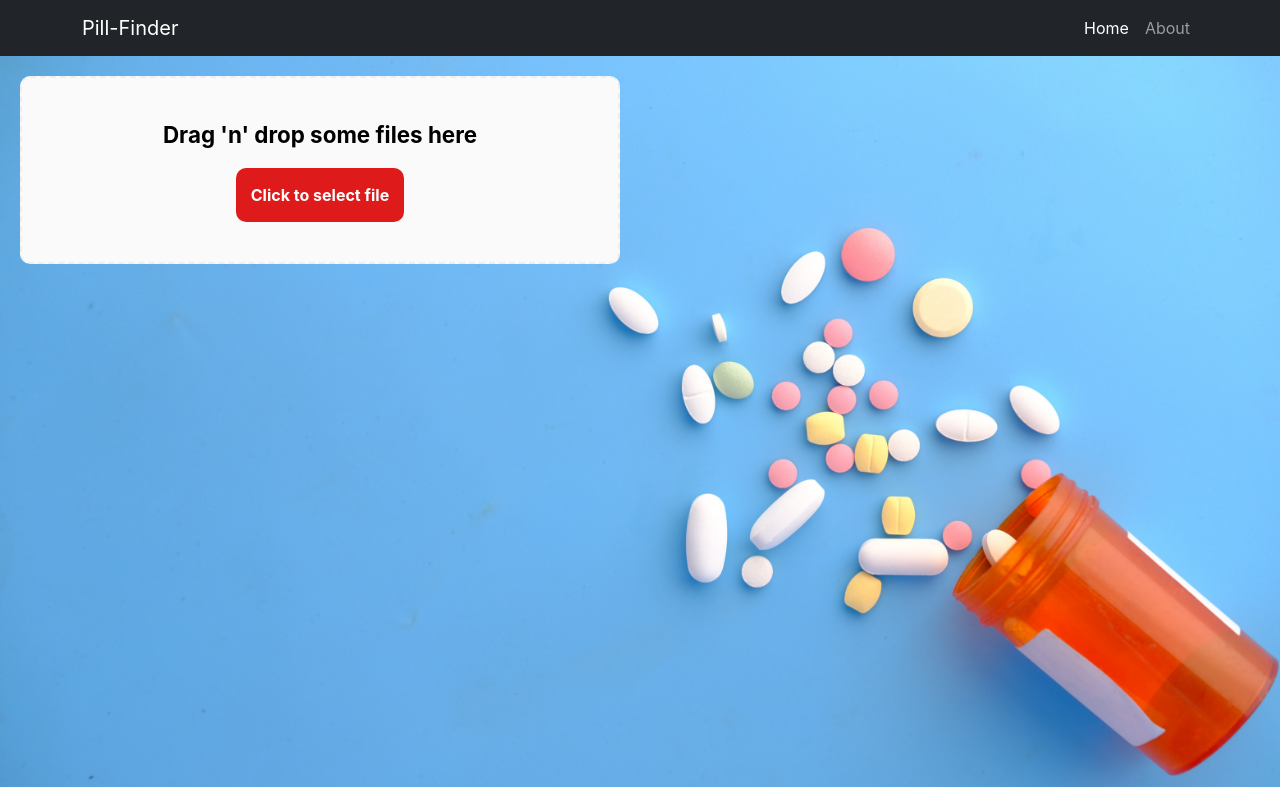
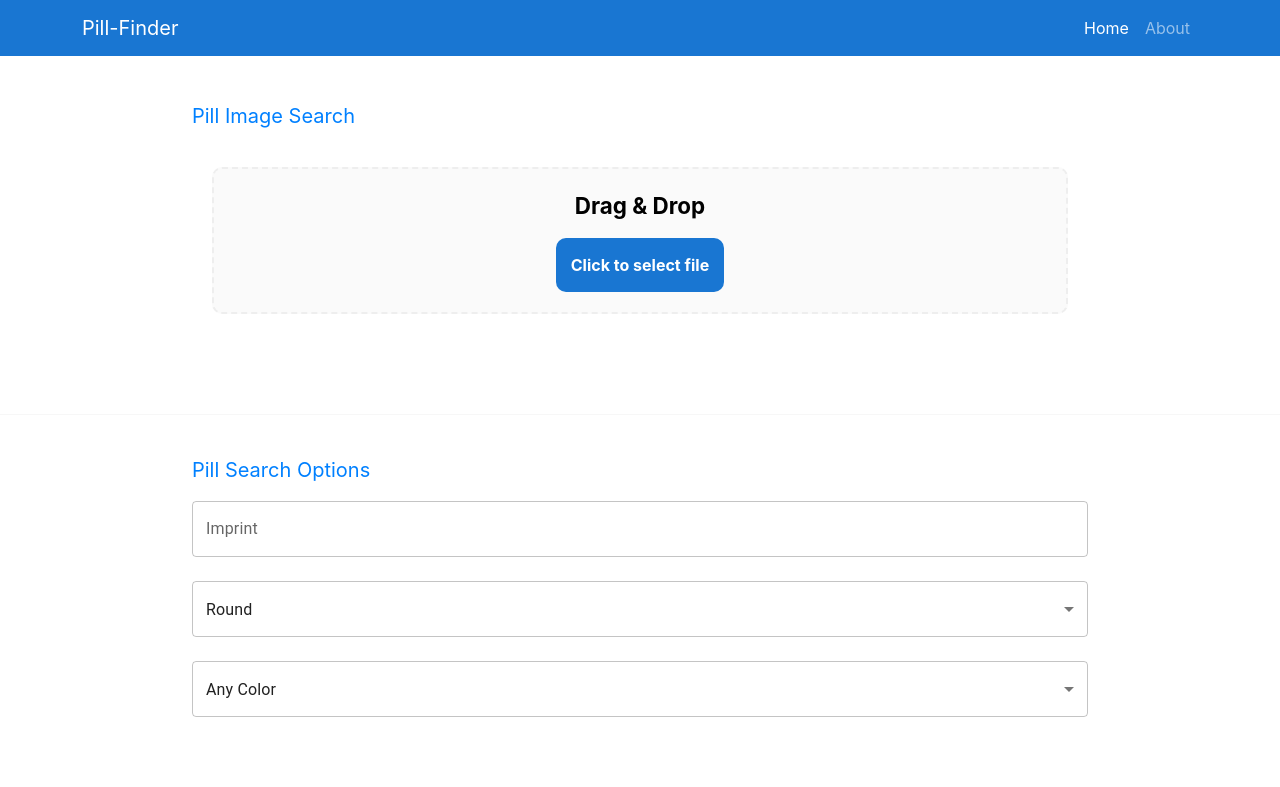
Before and after one commit to jingeekim9/pill-finder, a React (Create React App) app: page / in a window 1280 px wide. Shown: the top 787 px of the page. Built offline with nearby package versions, Linux system fonts and the light colour scheme.

Commit message:
Search Added, Simple Design Updated w/ Sieun

```diff
--- a/package.json
+++ b/package.json
@@ -3,6 +3,9 @@
   "version": "0.1.0",
   "private": true,
   "dependencies": {
+    "@emotion/react": "^11.9.3",
+    "@emotion/styled": "^11.9.3",
+    "@mui/material": "^5.9.0",
     "@testing-library/jest-dom": "^5.16.4",
     "@testing-library/react": "^13.2.0",
     "@testing-library/user-event": "^13.5.0",
--- /dev/null
+++ b/src/data/pills.js
@@ -0,0 +1,75 @@
+export const PILLS =
+{
+    color: {
+        "Any Color": "",
+        "Beige": "14",
+        "Black": "73",
+        "Blue": "1",
+        "Brown": "2",
+        "Clear": "3",
+        "Gold": "4",
+        "Gray": "5",
+        "Green": "6",
+        "Maroon": "44",
+        "Orange": "7",
+        "Peach": "74",
+        "Pink": "8",
+        "Purple": "9",
+        "Red": "10",
+        "Tan": "11",
+        "White": "12",
+        "Yellow": "13",
+        "Beige & Red": "69",
+        "Black & Green": "55",
+        "Black & Yellow": "48",
+        "Blue & Brown": "52",
+        "Blue & Gray": "45",
+        "Blue & Green": "75",
+        "Blue & Orange": "71",
+        "Blue & Pink": "34",
+        "Blue & White": "19",
+        "Blue & Yellow": "21",
+        "Brown & Orange": "54",
+        "Brown & White": "57",
+        "Clear & Green": "49",
+        "Gold & White": "51",
+        "Gray & Pink": "39",
+        "Gray & Red": "58",
+        "Gray & White": "67",
+        "Gray & Yellow": "68",
+        "Green & Orange": "65",
+        "Green & Pink": "56",
+        "Green & White": "22",
+        "Green & Yellow": "43",
+        "Maroon & Pink": "40",
+        "Orange & White": "64",
+        "Orange & Yellow": "23",
+        "White & Yellow": "38",
+        "Yellow & Gray": "31",
+        "Yellow & White": "36",
+        "Red & White": "35",
+        "Red & Yellow": "20",
+        "Tan & White": "33"
+    },
+    shape: {
+        "Round": "24",
+        "Capsule": "5",
+        "Oval": "9",
+        "Egg-shape": "9",
+        "Barrel": "1",
+        "Rectangle": "23",
+        "Three-sided": "32",
+        "Four-sided": "14",
+        "Five-sided": "13",
+        "Six-sided": "27",
+        "Seven-sided": "25",
+        "Eight-sided": "10",
+        "U Shaped": "33",
+        "Figure eight-shape": "12",
+        "Heart-shape": "16",
+        "Kidney-shape": "18",
+        "Gear-shape": "15",
+        "Character-shape": "6"
+    }
+
+}
--- a/src/index.css
+++ b/src/index.css
@@ -11,7 +11,7 @@ code {
   font-family: source-code-pro, Menlo, Monaco, Consolas, 'Courier New',
     monospace;
 }
-
+/*
 .imageBackground {
   background-image: url('../assets/background.jpg');
   background-repeat: no-repeat;
@@ -30,21 +30,43 @@ code {
   width: 100vw;
   align-items: center;
   display: flex;
+} */
+
+.homeContainer{
+  display: flex;
+  justify-content: center;
+  flex-direction: column;
+}
+
+.label-text{
+  font-size: 20px;
+  color:rgb(0, 128, 255);
 }
 
 .aboutContainer {
-  width: 50%;
-  color: black;
-  font-weight: 700;
+  color: rgb(54, 65, 77);
+  font-weight: 500;
   padding: 20px;
-  background-color: rgba(0, 0, 0, 0.5);
-  color: white;
+  background-color:rgb(254, 254, 254) ;
+  border: 1px solid rgb(196, 222, 241);
   border-radius: 10px;
   margin: 10px;
 }
 
 .dropContainer {
-  width: 50%;
+  width: 100%;
+  padding-left:15%;
+  padding-right:15%;
+
+
+}
+
+.searchContainer {
+
+  width: 100%;
+  padding-left:15%;
+  padding-right:15%;
+
 }
 
 .dropbox {
@@ -55,20 +77,29 @@ code {
 
 .btn {
 	padding: 15px;
-	background-color: #de1a1a;
+	background-color: rgb(25, 118, 210);
 	color: white;
 	font-weight: bold;
 	border-radius: 10px;
 	border: none;
 	cursor: pointer;
+  transition:500ms;
+
 }
 
 .btn:hover{
-	background-color: #945c5c;
+  color: white;
+
+	background-color: rgb(0, 128, 255);
+  transition:500ms;
 }
 
 .btn:focus{
-	background-color: #945c5c;
+  color: white;
+
+	background-color: rgb(0, 128, 255);
+  transition:500ms;
+
 }
 
 img {
@@ -83,6 +114,7 @@ img {
 
   .aboutContainer {
     width: 100%;
+
   }
 
   .dropContainer {
--- a/src/index.js
+++ b/src/index.js
@@ -7,7 +7,7 @@ import { BrowserRouter as Router, Route, Routes } from 'react-router-dom';
 import Home from './pages/Home';
 import Navigation from './pages/Navigation';
 import About from './pages/About';
-
+import Footer from "./pages/Footer"
 const root = ReactDOM.createRoot(document.getElementById('root'));
 root.render(
   // <React.StrictMode>
@@ -19,6 +19,7 @@ root.render(
       <Route path="/" element={<Home />} />
       <Route path="/about" element={<About />} />
     </Routes>
+    <Footer />
   </Router>
 );
 
--- a/src/pages/DropBox.js
+++ b/src/pages/DropBox.js
@@ -21,7 +21,7 @@ const Container = styled.div`
 	display: flex;
 	flex-direction: column;
 	align-items: center;
-	padding: 40px;
+	// padding: 40px;
 	border-width: 2px;
 	border-radius: 10px;
 	border-color: ${(props) => getColor(props)};
@@ -57,25 +57,27 @@ function DropBox({ onDrop }) {
 	));
 
 	return (
-		<>
-			{' '}
+		<div style={{ marginTop: "5%" }}>
+
+			<p className='label-text'>Pill Image Search</p>
 			<section className="dropbox">
+
 				<Container
 					className="dropbox"
 					{...getRootProps({ isDragAccept, isFocused, isDragReject })}
 				>
 					<input {...getInputProps()} />
-					<p>Drag 'n' drop some files here</p>
+					<p>Drag & Drop</p>
 					<button type="button" className="btn" onClick={open}>
 						Click to select file
 					</button>
 				</Container>
 			</section>
-			<aside style={{padding: 20, textAlign: 'center'}}>
-				<div style={{fontSize: 25, fontWeight: 'bold'}}>{acceptedFiles.length > 0 && 'Image'}</div>
+			<aside style={{ padding: 20, textAlign: 'center' }}>
+				<div style={{ fontSize: 25, fontWeight: 'bold' }}>{acceptedFiles.length > 0 && 'Image'}</div>
 				<div>{lists}</div>
 			</aside>
-		</>
+		</div>
 	);
 }
 
--- /dev/null
+++ b/src/pages/Footer.js
@@ -0,0 +1,18 @@
+import React from "react";
+import Box from '@mui/material/Box';
+import { Divider } from "@mui/material";
+
+export default function Footer() {
+    return (
+        <>
+            <Divider />
+            <Box sx={{ backgroundColor: "white", height: "200px", width: "100%" }}>
+                <p style={{ color: "#9dccfa", textAlign: "center", paddingTop: "50px" }}>Lauren Kim</p >
+
+                <p style={{ color: "#9dccfa", textAlign: "center" }}>Pill Finder 2022</p>
+
+
+            </Box>
+        </>
+    )
+}
--- a/src/pages/Home.js
+++ b/src/pages/Home.js
@@ -2,6 +2,8 @@ import React, { useState, useCallback } from "react";
 import ShowImage from './ShowImage';
 
 import DropBox from './DropBox';
+import Search from "./Search";
+import { Divider } from "@mui/material";
 
 export default function Home() {
     const [image, setImage] = useState("");
@@ -26,16 +28,24 @@ export default function Home() {
     }, []);
 
     return (
-        <div className="imageBackground">
+        <div className="homeContainer">
             <div className="dropContainer">
                 <DropBox onDrop={onDrop} />
                 <ShowImage image={image} name={imageName} temp={temp} setLink={setLink} />
-                { link  &&
-                    <div style={{textAlign: 'center', marginTop: 50}}>
-                        <button type="button" className="btn" onClick={() => {window.open(link, "_blank")}}>Go To Link</button>
+                {link &&
+                    <div style={{ textAlign: 'center', marginTop: 50 }}>
+                        <button type="button" className="btn" onClick={() => { window.open(link, "_blank") }}>Go To Link</button>
                     </div>
                 }
+
             </div>
+
+            <Divider sx={{ mt: 5, mb: 5 }} />
+            <div className="searchContainer">
+                <Search />
+            </div>
+
+
         </div>
     )
 }
--- a/src/pages/Navigation.js
+++ b/src/pages/Navigation.js
@@ -4,7 +4,7 @@ import { NavLink } from "react-router-dom";
 export default function Navigation() {
     return (
         <div className="navigation">
-            <nav className="navbar navbar-expand navbar-dark bg-dark">
+            <nav className="navbar navbar-expand navbar-dark" style={{ backgroundColor: "rgb(25, 118, 210)", }}>
                 <div className="container">
                     <NavLink className="navbar-brand" to="/">
                         Pill-Finder
--- /dev/null
+++ b/src/pages/Search.js
@@ -0,0 +1,102 @@
+
+
+
+
+
+
+import { useState } from "react";
+
+import TextField from "@mui/material/TextField";
+
+import Button from '@mui/material/Button';
+import Box from '@mui/material/Box';
+
+import Select from "@mui/material/Select"
+import MenuItem from "@mui/material/MenuItem"
+
+import Table from '@mui/material/Table';
+import TableBody from '@mui/material/TableBody';
+import TableCell from '@mui/material/TableCell';
+import TableContainer from '@mui/material/TableContainer';
+import TableHead from '@mui/material/TableHead';
+import TableRow from '@mui/material/TableRow';
+import Paper from '@mui/material/Paper'
+
+import React from "react";
+import { PILLS } from '../data/pills';
+
+export default function Search() {
+
+
+
+
+
+    const colorsValues = Object.values(PILLS.color)
+    const colorsKeys = Object.keys(PILLS.color)
+    const [imprint, setImprint] = useState("")
+    const [color, setColor] = useState("Any Color")
+    const [shape, setShape] = useState("Round")
+
+    const shapeKeys = Object.keys(PILLS.shape)
+    const [url, setURL] = useState("")
+
+    function handleSearch() {
+        const updatedImprint = imprint.split(" ").join("+")
+        const updatedColor = PILLS.color[color]
+        const updatedShape = PILLS.shape[shape]
+
+        const generatedURL = `https://www.drugs.com/imprints.php?imprint=${updatedImprint}&color=${updatedColor}&shape=${updatedShape}`
+        setURL(generatedURL)
+
+        window.open(
+            generatedURL,
+            '_blank' // <- This is what makes it open in a new window.
+        );
+
+    }
+
+    return (
+
+        <Box mb={15} >
+            <p className='label-text'>Pill Search Options</p>
+
+            <Box display={'flex'} justifyContent={'space-between'} flexDirection={"column"}
+                rowGap={3}
+            >
+
+                <TextField fullWidth id="outlined-basic" label="Imprint" variant="outlined" onChange={(e) => { setImprint(e.target.value) }} />
+
+                <Select
+                    labelId="select-shape"
+                    id="select-shape"
+                    value={shape}
+                    label="Shape"
+                    fullWidth
+                    onChange={(e) => { setShape(e.target.value) }}>
+
+                    {shapeKeys.map((i) =>
+                        <MenuItem value={i}>{i}</MenuItem>
+                    )}
+                </Select>
+
+                <Select
+                    labelId="select-label"
+                    id="select-color"
+                    value={color}
+                    label="Color"
+                    fullWidth
+                    onChange={(e) => { setColor(e.target.value) }}>
+
+                    {colorsKeys.map((i, indx) =>
+                        <MenuItem value={i}>{i}</MenuItem>
+                    )}
+                </Select>
+            </Box>
+            <br /><br /><br />
+            <Box display={"flex"} justifyContent="center">
+                <Button variant="outlined" onClick={() => { handleSearch() }} style={{ width: "50%" }}>Search</Button>
+            </Box>
+
+        </Box >
+    )
+}
```
Also changed, not shown: src/pages/About.js (+9 -6 lines), src/pages/ShowImage.js (+5 -5 lines), assets/background.jpg, 1 other file (tests, documents, lock files or other folders). Lines whose indentation alone changed are shown as unchanged.
